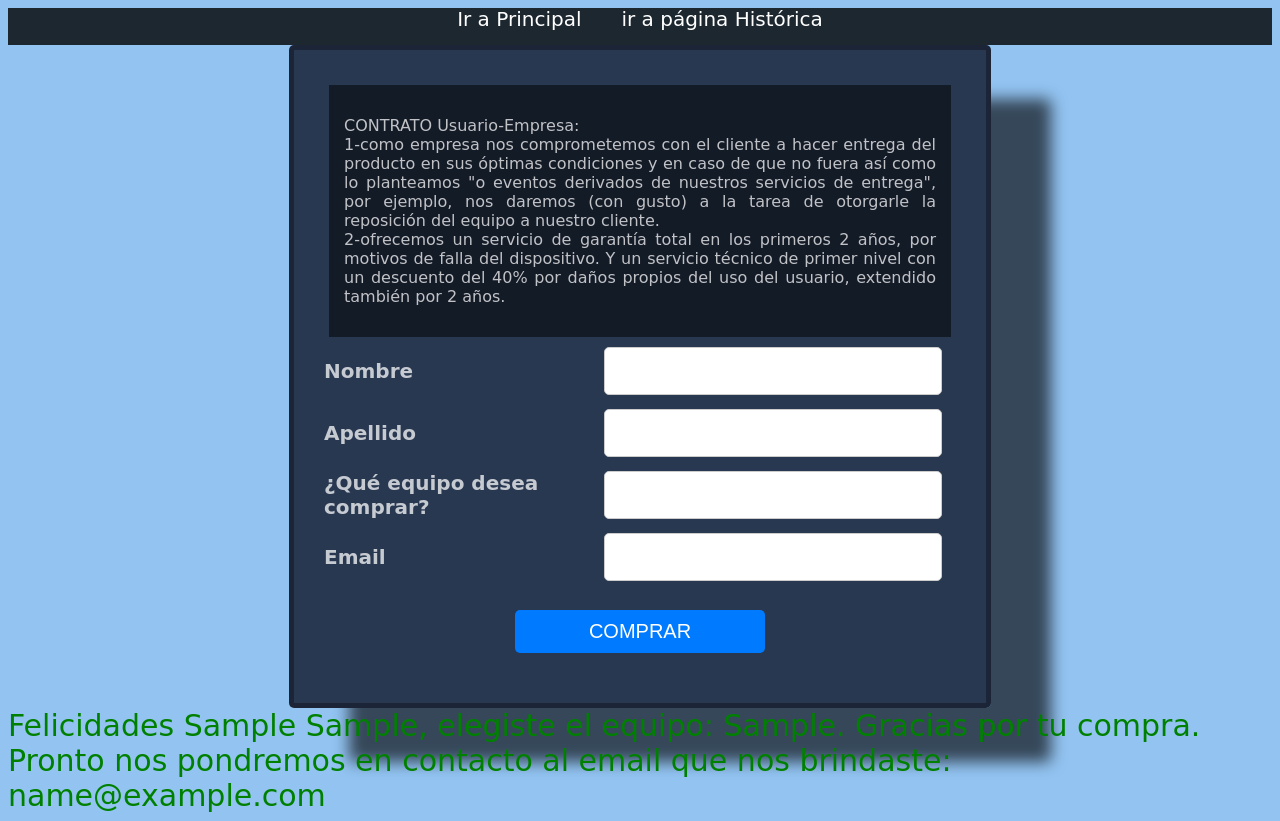
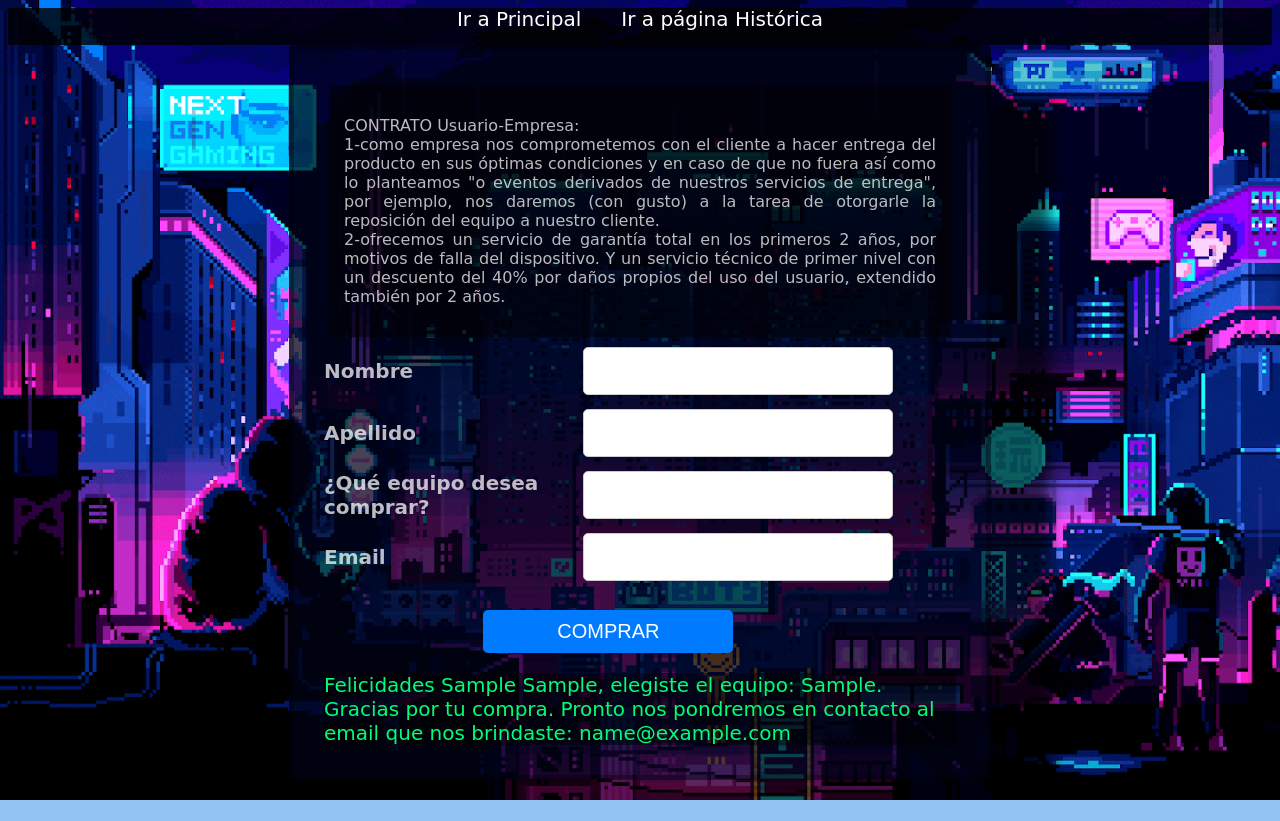
Before and after one commit to kevinmov/FormPag3, a plain HTML site: page index.html in a window 1280 px wide. Both pictures are taken after typing "Sample", "Sample", "Sample", "name@example.com" into the empty fields and a click on the button "COMPRAR". After the commit the page ends 800 px from the top, so only its background shows below. Drawn offline with Linux system fonts and the light colour scheme.

Commit message:
correcion,mensajes de error y éxito

```diff
--- a/css.css
+++ b/css.css
@@ -20,7 +20,7 @@ body {
     background-color: rgba(1, 3, 22, 0.726);
     display: flex;
     justify-content: center;
-    align-items: center;
+    align-items: center;/*CAMBIAR A CENTER*/
     margin: auto;
     padding: 30px;
     height: auto;
@@ -32,7 +32,7 @@ body {
 .cajaLabelInputs {
     display: flex;
     flex-direction: column;
-    width: 100%;
+    width: 90%;
     font-size: 20px;
 }
 
@@ -88,13 +88,21 @@ button:hover {
 }
 
 .error {
-    color: yellow;
-    font-size: 30px;
+    display: inline-block;
+    align-items: flex-end;
+    color: rgba(255, 0, 0, 0.774);
+    font-size: 20px;
 }
 
 .mensaje-exito {
-    color: green;
-    font-size: 30px;
+    display: inline-block;
+    color: rgb(0, 255, 115);
+    font-size: 20px;
+}
+
+.mensaje,.error {
+    background-color: rgba(0, 0, 0, 0.466);
+
 }
 
 
--- a/index.html
+++ b/index.html
@@ -4,7 +4,7 @@
 <head>
     <meta charset="UTF-8">
     <meta name="viewport" content="width=device-width, initial-scale=1.0">
-    <title>Formulario con Sombra</title>
+    <title>Formulario de compras</title>
     <link rel="stylesheet" href="css.css">
 </head>
 
@@ -14,15 +14,20 @@
         <a href="https://kevinmov.github.io/PAGINAPRINCIPAL/">Ir a Principal</a>
         <div class="barraNavegacion">
         </div>
-        <a href="https://kevinmov.github.io/">ir a página Histórica</a>
+        <a href="https://kevinmov.github.io/">Ir a página Histórica</a>
     </nav>
 
     <div class="cajaCont">
         <form id="myFormulario">
             <div class="textoForm">
                 <p> CONTRATO Usuario-Empresa: <br>
-                    1-como empresa nos comprometemos con el cliente a hacer entrega del producto en sus óptimas condiciones y en caso de que no fuera así como lo planteamos "o eventos derivados de nuestros servicios de entrega", por ejemplo, nos daremos (con gusto) a la tarea de otorgarle la reposición del equipo a nuestro cliente. <br>
-                    2-ofrecemos un servicio de garantía total en los primeros 2 años, por motivos de falla del dispositivo. Y un servicio técnico de primer nivel con un descuento del 40% por daños propios del uso del usuario, extendido también por 2 años.
+                    1-como empresa nos comprometemos con el cliente a hacer entrega del producto en sus óptimas
+                    condiciones y en caso de que no fuera así como lo planteamos "o eventos derivados de nuestros
+                    servicios de entrega", por ejemplo, nos daremos (con gusto) a la tarea de otorgarle la reposición
+                    del equipo a nuestro cliente. <br>
+                    2-ofrecemos un servicio de garantía total en los primeros 2 años, por motivos de falla del
+                    dispositivo. Y un servicio técnico de primer nivel con un descuento del 40% por daños propios del
+                    uso del usuario, extendido también por 2 años.
                 </p>
             </div>
 
@@ -51,11 +56,10 @@
                     <button type="submit">COMPRAR</button>
                 </div>
             </div>
+            <!-- para mostrar mensaje de error o éxito -->
+            <div class="mensaje" id="mensaje"></div>
         </form>
     </div>
-
-    <!-- para mostrar mensaje de error o éxito -->
-    <div class="mensaje" id="mensaje"></div>
 
     <script src="js.js"></script>
 </body>
```
Also changed, not shown: img_integrador/fondo total10.jpg (added), img_integrador/fondo total12.jpg (added), img_integrador/fondo total7.png (added), img_integrador/fondo total8.png (added).
